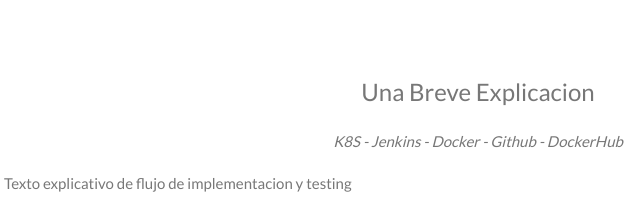
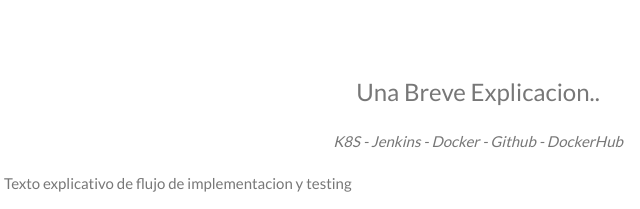
Before and after one commit to tocado/selecciongalicia, a website: page src/index.html in a window 1280 px wide. Shown: the part 404-613 px from the top of the page, 162-802 px from the left. Drawn offline with nearby package versions, Linux system fonts and the light colour scheme.

```diff
--- a/src/index.html
+++ b/src/index.html
@@ -68,7 +68,7 @@
 
 <!-- Container (About Section) -->
 <div class="w3-content w3-container w3-padding-64" id="about">
-  <h3 class="w3-center">Una Breve Explicacion</h3>
+  <h3 class="w3-center">Una Breve Explicacion..</h3>
   <p class="w3-center"><em>K8S - Jenkins - Docker - Github - DockerHub</em></p>
   <p>Texto explicativo de flujo de implementacion y testing</p>
   <div class="w3-row">
```
